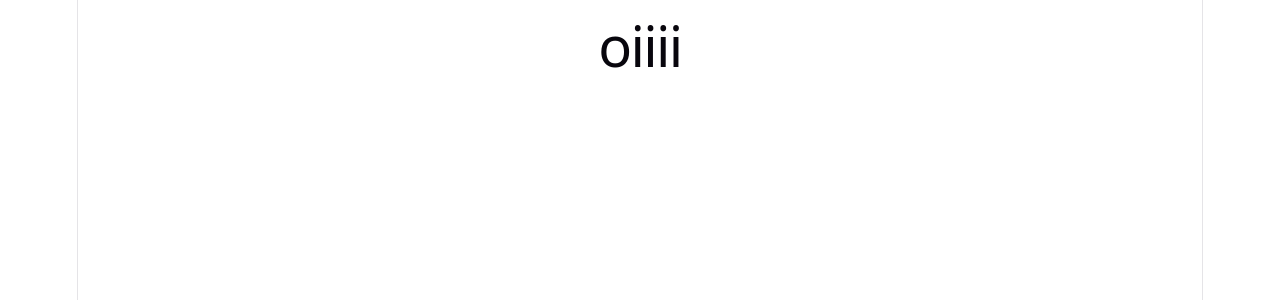
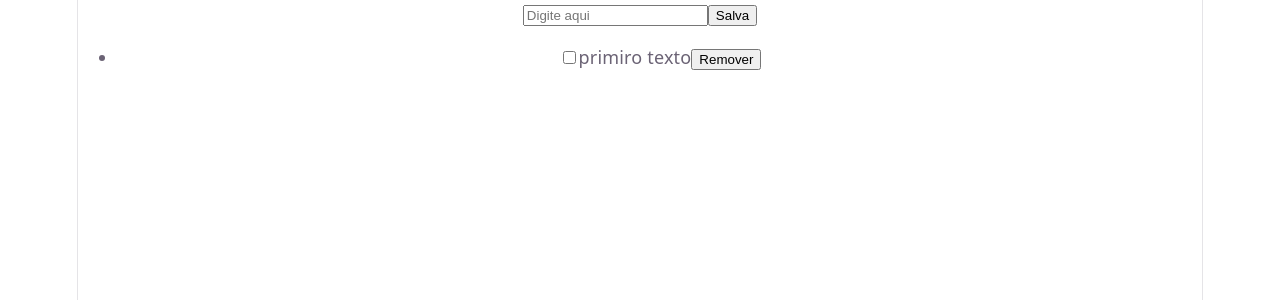
Before and after one commit to Kazuma01/API-do-kazuma, a Vue app in the folder ApiV1.0/frontend/: page / in a window 1280 px wide. Shown: the top 300 px of the page. Built offline with nearby package versions, Linux system fonts and the light colour scheme.

Commit message:
Api v5.00

```diff
--- a/ApiV1.0/frontend/src/components/Home.vue
+++ b/ApiV1.0/frontend/src/components/Home.vue
@@ -1,7 +1,41 @@
+
+
 <!-- https://pt.vuejs.org/tutorial/#step-7 -->
 
 <template>
     <div>
-        <h1>oiiii</h1>
+        <form @submit.prevent="Newtext">
+            <input type="text" v-model="Text" required placeholder="Digite aqui">
+            <button>Salva</button>
+        </form>
+        <ul>
+            <li v-for="simples in completo" :key="simples.id">
+                <input type="checkbox" v-model="simples.dote">
+                <span :class="{dote: simples.dote}">{{ simples.text }}</span>
+                <button @click="Removeritem(simples)">Remover</button>
+            </li>
+        </ul>
     </div>
 </template>
+
+<script>
+let id = 0;
+export default{
+    data(){
+        return{
+            Text: "",
+            completo: [
+                {id: id++,text: "primiro texto"}
+            ]
+        }
+    },methods: {
+        Newtext(){
+            this.completo.push({id: id++, text: this.Text}),
+            this.Text = "";
+        },
+        Removeritem(simples){
+            this.completo = this.completo.filter((t) => t != simples)
+        }
+    }
+}
+</script>
```
